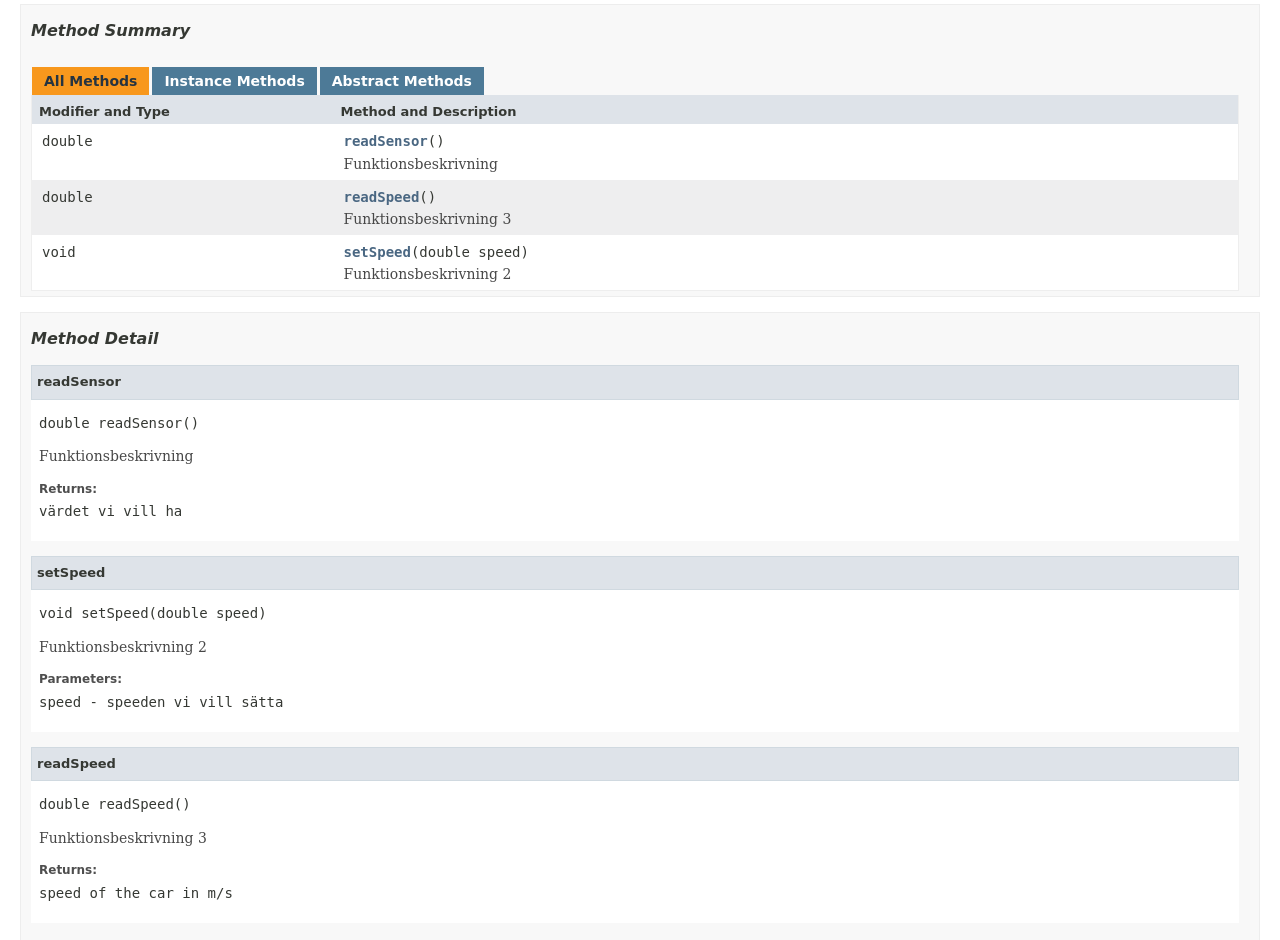
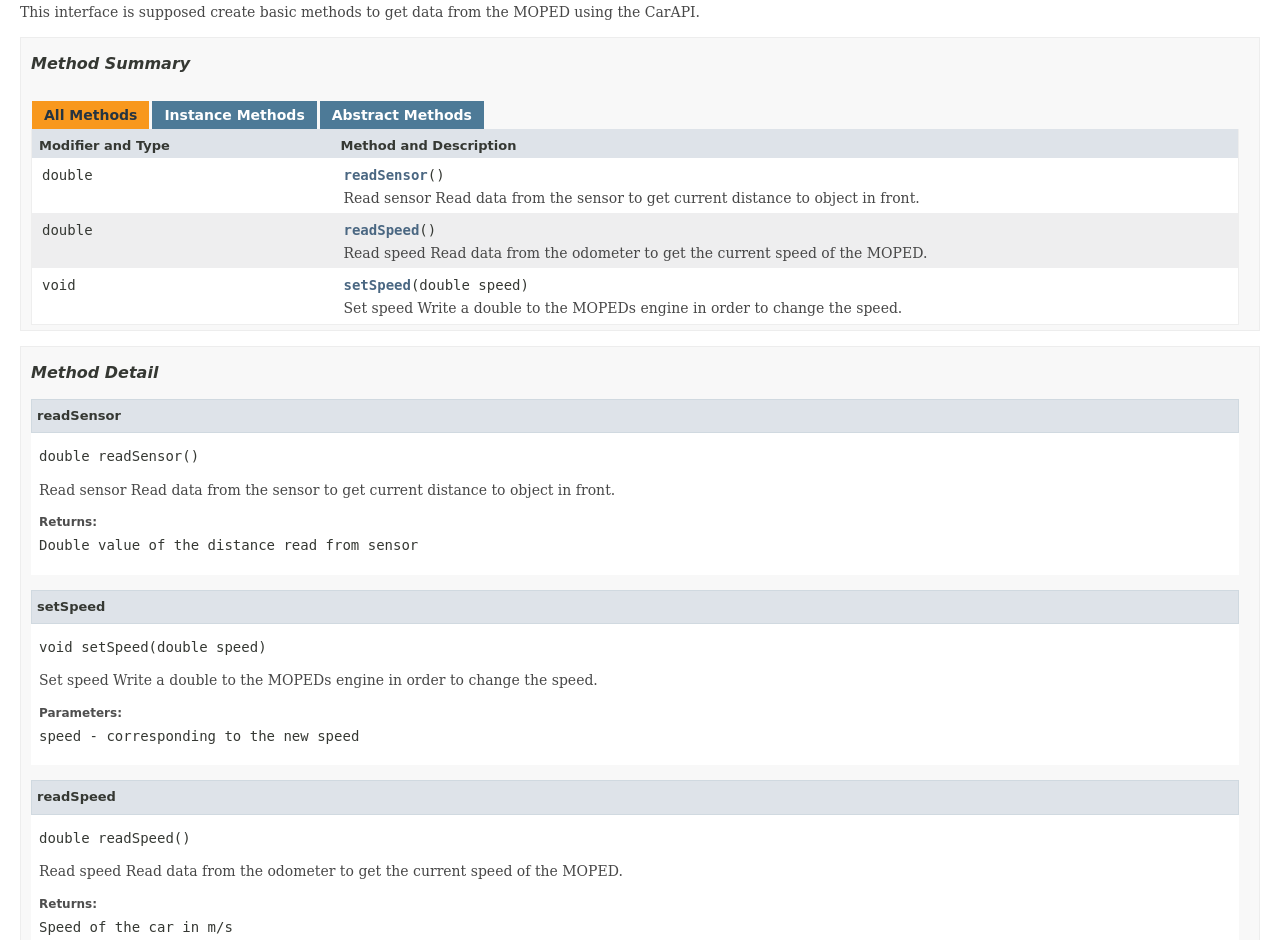
Before and after one commit to Kirez/dat255, a plain HTML site: page doc/KeepDistance.html in a window 1280 px wide. Shown: the part 217-1157 px from the top of the page. Drawn offline with Linux system fonts and the light colour scheme; a web font is replaced by a local one.

Commit message:
Fix JavaDoc Fixed JavaDoc for the KeepDistance.java interface. Added addtional descriptions of the documentation for readSensor, readSpeed, setSpeed.

```diff
--- a/doc/KeepDistance.html
+++ b/doc/KeepDistance.html
@@ -1,8 +1,8 @@
 <!DOCTYPE HTML PUBLIC "-//W3C//DTD HTML 4.01 Transitional//EN" "http://www.w3.org/TR/html4/loose.dtd">
 <!-- NewPage -->
-<html lang="en">
+<html lang="sv">
 <head>
-<!-- Generated by javadoc (1.8.0_144) on Fri Sep 22 14:30:14 CEST 2017 -->
+<!-- Generated by javadoc (1.8.0_144) on Fri Sep 22 14:48:00 CEST 2017 -->
 <title>KeepDistance</title>
 <meta name="date" content="2017-09-22">
 <link rel="stylesheet" type="text/css" href="stylesheet.css" title="Style">
@@ -99,6 +99,7 @@ var activeTableTab = "activeTableTab";
 <hr>
 <br>
 <pre>public interface <span class="typeNameLabel">KeepDistance</span></pre>
+<div class="block">This interface is supposed create basic methods to get data from the MOPED using the CarAPI.</div>
 </li>
 </ul>
 </div>
@@ -120,19 +121,22 @@ var activeTableTab = "activeTableTab";
 <tr id="i0" class="altColor">
 <td class="colFirst"><code>double</code></td>
 <td class="colLast"><code><span class="memberNameLink"><a href="KeepDistance.html#readSensor--">readSensor</a></span>()</code>
-<div class="block">Funktionsbeskrivning</div>
+<div class="block">Read sensor
+ Read data from the sensor to get current distance to object in front.</div>
 </td>
 </tr>
 <tr id="i1" class="rowColor">
 <td class="colFirst"><code>double</code></td>
 <td class="colLast"><code><span class="memberNameLink"><a href="KeepDistance.html#readSpeed--">readSpeed</a></span>()</code>
-<div class="block">Funktionsbeskrivning 3</div>
+<div class="block">Read speed
+ Read data from the odometer to get the current speed of the MOPED.</div>
 </td>
 </tr>
 <tr id="i2" class="altColor">
 <td class="colFirst"><code>void</code></td>
 <td class="colLast"><code><span class="memberNameLink"><a href="KeepDistance.html#setSpeed-double-">setSpeed</a></span>(double&nbsp;speed)</code>
-<div class="block">Funktionsbeskrivning 2</div>
+<div class="block">Set speed
+ Write a double to the MOPEDs engine in order to change the speed.</div>
 </td>
 </tr>
 </table>
@@ -157,10 +161,11 @@ var activeTableTab = "activeTableTab";
 <li class="blockList">
 <h4>readSensor</h4>
 <pre>double&nbsp;readSensor()</pre>
-<div class="block">Funktionsbeskrivning</div>
+<div class="block">Read sensor
+ Read data from the sensor to get current distance to object in front.</div>
 <dl>
 <dt><span class="returnLabel">Returns:</span></dt>
-<dd>värdet vi vill ha</dd>
+<dd>Double value of the distance read from sensor</dd>
 </dl>
 </li>
 </ul>
@@ -171,10 +176,11 @@ var activeTableTab = "activeTableTab";
 <li class="blockList">
 <h4>setSpeed</h4>
 <pre>void&nbsp;setSpeed(double&nbsp;speed)</pre>
-<div class="block">Funktionsbeskrivning 2</div>
+<div class="block">Set speed
+ Write a double to the MOPEDs engine in order to change the speed.</div>
 <dl>
 <dt><span class="paramLabel">Parameters:</span></dt>
-<dd><code>speed</code> - speeden vi vill sätta</dd>
+<dd><code>speed</code> - corresponding to the new speed</dd>
 </dl>
 </li>
 </ul>
@@ -185,10 +191,11 @@ var activeTableTab = "activeTableTab";
 <li class="blockList">
 <h4>readSpeed</h4>
 <pre>double&nbsp;readSpeed()</pre>
-<div class="block">Funktionsbeskrivning 3</div>
+<div class="block">Read speed
+ Read data from the odometer to get the current speed of the MOPED.</div>
 <dl>
 <dt><span class="returnLabel">Returns:</span></dt>
-<dd>speed of the car in m/s</dd>
+<dd>Speed of the car in m/s</dd>
 </dl>
 </li>
 </ul>
```
Also changed, not shown: doc/allclasses-frame.html (+2 -2 lines), doc/allclasses-noframe.html (+2 -2 lines), doc/constant-values.html (+2 -2 lines), doc/deprecated-list.html (+2 -2 lines), doc/help-doc.html (+2 -2 lines), doc/index-files/index-1.html (+5 -3 lines), doc/index-files/index-2.html (+6 -4 lines), doc/index-files/index-3.html (+4 -3 lines), doc/index.html (+2 -2 lines), doc/overview-tree.html (+2 -2 lines), doc/package-frame.html (+2 -2 lines), doc/package-summary.html (+5 -3 lines), doc/package-tree.html (+2 -2 lines), 1 other file.
